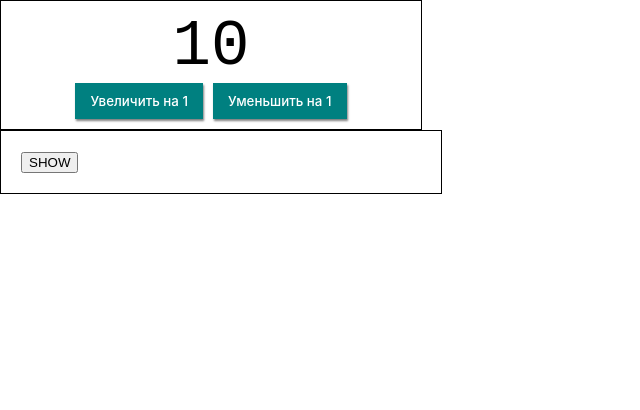
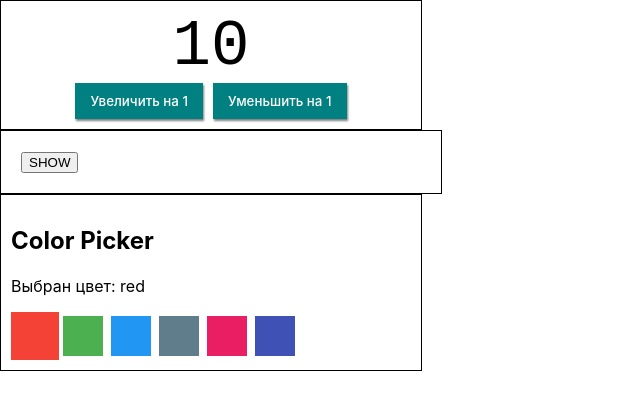
Before and after one commit to gluschenkotoma/reactlessons, a React (Create React App) app: page / in a window 1280 px wide. Shown: the top 410 px of the page, without its empty margins (0-640 px from the left). Built offline with nearby package versions, Linux system fonts and the light colour scheme; the HTML template or start-up script is replaced by a standard one.

Commit message:
риекспорт

```diff
--- a/src/App.js
+++ b/src/App.js
@@ -1,14 +1,16 @@
 import React from 'react';
-import Counter from './components/Counter/Counter'; //импорт каунтера
-import Dropdown from './components/Dropdown/Dropdown';
-// const colorPickerOptions = [
-//   { label: 'red', color: '#F44336' },
-//   { label: 'green', color: '#4CAF50' },
-//   { label: 'blue', color: '#2196F3' },
-//   { label: 'grey', color: '#607D8B' },
-//   { label: 'pink', color: '#E91E63' },
-//   { label: 'indigo', color: '#3F51B5' },
-// ];
+import Counter from './components/Counter'; //импорт каунтера
+import Dropdown from './components/Dropdown';
+import ColorPicker from './components/ColorPicker';
+
+const colorPickerOptions = [
+  { label: 'red', color: '#F44336' },
+  { label: 'green', color: '#4CAF50' },
+  { label: 'blue', color: '#2196F3' },
+  { label: 'grey', color: '#607D8B' },
+  { label: 'pink', color: '#E91E63' },
+  { label: 'indigo', color: '#3F51B5' },
+];
 const App = () => (
   <>
     {/* <h1>Сoстояние компонента</h1> */}
@@ -17,6 +19,8 @@
     <Counter initialValue={10} />
 
     <Dropdown />
+
+    <ColorPicker options={colorPickerOptions} />
   </>
 );
 export default App;
--- a/src/components/Colorpicker/Colorpicker.css
+++ b/src/components/Colorpicker/Colorpicker.css
@@ -0,0 +1,24 @@
+.ColorPicker {
+  width: 400px;
+  padding: 10px;
+  border: 1px solid black;
+}
+
+.ColorPicker__title {
+  line-height: 1.3;
+}
+
+.ColorPicker__option {
+  display: inline-block;
+  width: 40px;
+  height: 40px;
+  margin: 4px;
+  border: none;
+  outline: none;
+  cursor: pointer;
+  transition: transform 250ms linear;
+}
+
+.ColorPicker__option--active {
+  transform: scale(1.2);
+}
--- a/src/components/Colorpicker/Colorpicker.js
+++ b/src/components/Colorpicker/Colorpicker.js
@@ -0,0 +1,50 @@
+import React, { Component } from 'react';
+import './ColorPicker.css';
+
+class ColorPicker extends Component {
+  // сохранить выбранную текущую опцию, сохранив в state ее индекс,
+  // [this.state.activeOptionIdx] будет хранить ссылку на элемент(обьект)
+  state = {
+    activeOptionIdx: 0,
+  };
+  setActiveIdx = index => {
+    //поверх записать новый индекс
+    this.setState({ activeOptionIdx: index });
+  };
+  makeOptionClassName = index => {
+    // базовый класс
+    const optionClasses = ['ColorPicker__option'];
+    // если index равен с индексом масива this.state.activeOptionIdx, то добавить класс,если нет то - none * /}
+    //  в зависимости от этого -> index === this.state.activeOptionIdx ->добавить клас
+    if (index === this.state.activeOptionIdx) {
+      optionClasses.push('ColorPicker__option--active');
+    }
+    return optionClasses.join(' ');
+  };
+
+  render() {
+    const { activeOptionIdx } = this.state;
+    const { options } = this.props;
+    const { label } = options[activeOptionIdx];
+    return (
+      <div className="ColorPicker">
+        <h2 className="ColorPicker__title">Color Picker</h2>
+        <p>Выбран цвет: {label}</p>
+        <div>
+          {/* this.props.options = options={colorPickerOptions} App*/}
+
+          {options.map(({ label, color }, index) => (
+            <button
+              key={label}
+              className={this.makeOptionClassName(index)}
+              style={{ backgroundColor: color }}
+              onClick={() => this.setActiveIdx(index)}
+            ></button>
+          ))}
+        </div>
+      </div>
+    );
+  }
+}
+
+export default ColorPicker;
--- /dev/null
+++ b/src/components/Colorpicker/index.js
@@ -0,0 +1 @@
+export { default } from './ColorPicker';
--- a/src/components/Counter/Counter.js
+++ b/src/components/Counter/Counter.js
@@ -1,9 +1,9 @@
-import React from 'react';
+import React, { Component } from 'react';
 import Controls from './Controls';
 import './Counter.css';
 
 // сделать класс -> class Name extends React.Component
-class Counter extends React.Component {
+class Counter extends Component {
   // СТАТИКА===================
   // если не прописать в App значение initialvalue -> <Counter initialvalue={} />, то сломается верстка, поэтому прописывается дефолтное значение
   static defaultProps = { initialValue: 0 };
@@ -78,11 +78,12 @@
   // METHOD RENDER ====================================
   // -> метод класа, возвращает разметку jsx
   render() {
+    const { value } = this.state;
     return (
       <div className="Counter">
         {/* значение 0 берется с хранилища state со свойства value*/}
         {/* шаблон со значением модели, шаблон зависит от модели */}
-        <span className="Counter__value">{this.state.value}</span>
+        <span className="Counter__value">{value}</span>
         {/* ПОДНЯТИЕ СОСТОЯНИЙ */}
         {/* 1.Controls.js ->const Controls = (onIncrement, onDecrement) => ( */}
         {/* 2.Controls.js ->onClick={onIncrement} */}
--- /dev/null
+++ b/src/components/Counter/index.js
@@ -0,0 +1 @@
+export { default } from './Counter';
--- a/src/components/Dropdown/Dropdown.js
+++ b/src/components/Dropdown/Dropdown.js
@@ -25,6 +25,7 @@
   };
 
   render() {
+    const { visible } = this.state;
     return (
       <div className="Dropdown">
         {/* 1 вариант где 2 кнопки */}
@@ -47,11 +48,9 @@
           className="Dropdown__toggle"
           onClick={this.toggle}
         >
-          {this.state.visible ? 'HIDE' : 'SHOW'}
+          {visible ? 'HIDE' : 'SHOW'}
         </button>
-        {this.state.visible && (
-          <div className="Dropdown__menu">Выпадающее меню</div>
-        )}
+        {visible && <div className="Dropdown__menu">Выпадающее меню</div>}
       </div>
     );
   }
--- a/src/components/Dropdown/index.js
+++ b/src/components/Dropdown/index.js
@@ -0,0 +1 @@
+export { default } from './Dropdown';
```
